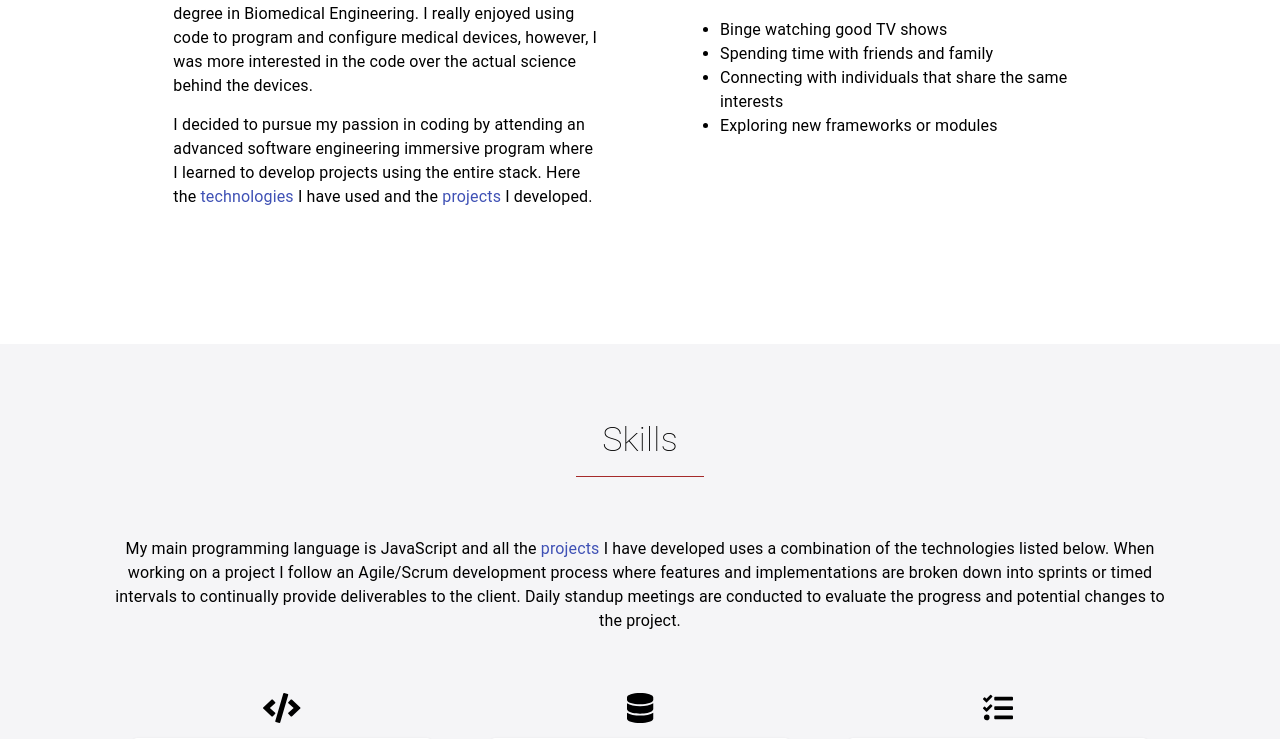
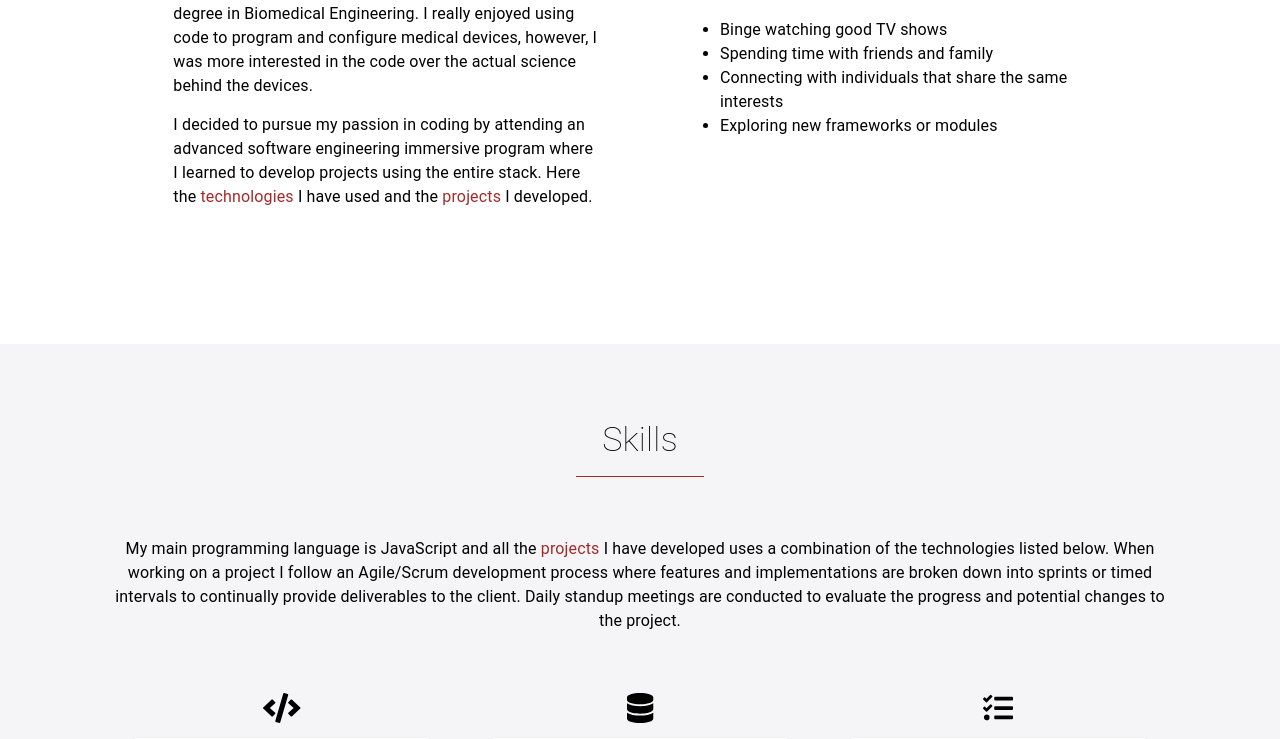
Before and after one commit to ericlus/portfolio, a React (Create React App) app in the folder client/: page / in a window 1280 px wide. Shown: the part 1067-1806 px from the top of the page. Built offline with nearby package versions, Linux system fonts and the light colour scheme; the HTML template or start-up script is replaced by a standard one.

Commit message:
Fixed some margin issues and added contact description

```diff
--- a/client/src/About.jsx
+++ b/client/src/About.jsx
@@ -35,8 +35,11 @@ const About = () => {
           I decided to pursue my passion in coding by attending an advanced
           software engineering immersive program where I learned to develop
           projects using the entire stack. Here the{" "}
-          <Link style={{ cursor: "pointer" }}>technologies</Link> I have used
-          and the <Link style={{ cursor: "pointer" }}>projects</Link> I
+          <Link style={{ cursor: "pointer", color: "brown" }}>
+            technologies
+          </Link>{" "}
+          I have used and the{" "}
+          <Link style={{ cursor: "pointer", color: "brown" }}>projects</Link> I
           developed.
         </Typography>
       </Grid>
--- a/client/src/Contact.jsx
+++ b/client/src/Contact.jsx
@@ -17,6 +17,11 @@ const Contact = () => {
           variant="middle"
           style={{ backgroundColor: "brown", margin: "auto", width: "10%" }}
         />
+        <Typography style={{ margin: "60px 250px 0px 250px" }}>
+          I am currently looking for a software engineering position where I can
+          learn and advance my skills to contribute growth and success towards
+          the company.
+        </Typography>
       </Grid>
     </Grid>
   );
--- a/client/src/HomeInfo.jsx
+++ b/client/src/HomeInfo.jsx
@@ -31,7 +31,11 @@ const HomeInfo = () => {
         </Typography>
 
         <div style={{ textAlign: "center", margin: "270px 0px 10px 0px" }}>
-          <Link href="#About" underline="none">
+          <Link
+            href="#About"
+            underline="none"
+            style={{ textDecoration: "none" }}
+          >
             <Typography style={{ color: "white" }}>Learn More</Typography>
             <ExpandMoreIcon
               style={{
--- a/client/src/NavigationBar.jsx
+++ b/client/src/NavigationBar.jsx
@@ -23,6 +23,9 @@ const useStyles = makeStyles(theme => ({
     color: "white",
     fontSize: "20px",
     fontWeight: "100"
+  },
+  link: {
+    textDecoration: "none"
   }
 }));
 
@@ -56,6 +59,7 @@ const NavigationBar = ({ changeView, view, navState }) => {
               href="#Home"
               underline="none"
               onClick={() => handleClick("HOME")}
+              style={{ textDecoration: "none" }}
             >
               <Typography variant="h5" className={classes.title}>
                 Eric Luu
@@ -63,12 +67,15 @@ const NavigationBar = ({ changeView, view, navState }) => {
             </Link>
           </div>
           <div
-            style={{ display: "flex", marginLeft: "auto", marginRight: "0" }}
+            style={{
+              display: "flex",
+              marginLeft: "auto",
+              marginRight: "0"
+            }}
           >
             <Link
               href="#About"
-              underline="none"
-              style={{ margin: "0px 15px" }}
+              style={{ margin: "0px 15px", textDecoration: "none" }}
               onClick={() => handleClick("ABOUT")}
             >
               <Typography
@@ -82,7 +89,7 @@ const NavigationBar = ({ changeView, view, navState }) => {
             <Link
               href="#Skills"
               underline="none"
-              style={{ margin: "0px 15px" }}
+              style={{ margin: "0px 15px", textDecoration: "none" }}
               onClick={() => handleClick("SKILLS")}
             >
               <Typography
@@ -96,7 +103,7 @@ const NavigationBar = ({ changeView, view, navState }) => {
             <Link
               href="#Projects"
               underline="none"
-              style={{ margin: "0px 15px" }}
+              style={{ margin: "0px 15px", textDecoration: "none" }}
               onClick={() => handleClick("PROJECTS")}
             >
               <Typography
@@ -110,7 +117,7 @@ const NavigationBar = ({ changeView, view, navState }) => {
             <Link
               href="#Contact"
               underline="none"
-              style={{ margin: "0px 15px" }}
+              style={{ margin: "0px 15px", textDecoration: "none" }}
               onClick={() => handleClick("CONTACT")}
             >
               <Typography
--- a/client/src/Projects.jsx
+++ b/client/src/Projects.jsx
@@ -76,6 +76,7 @@ const ClothesyModal = props => {
               return (
                 <Chip
                   key={chip.key}
+                  size="small"
                   label={chip.label}
                   style={{ margin: "3px" }}
                   variant="outlined"
@@ -84,11 +85,17 @@ const ClothesyModal = props => {
             })}
             <h5 style={{ marginTop: "15px" }}>About</h5>
             <p>
-              Cras mattis consectetur purus sit amet fermentum. Cras justo odio,
-              dapibus ac facilisis in, egestas eget quam. Morbi leo risus, porta
-              ac consectetur ac, vestibulum at eros.Cras mattis consectetur
-              purus sit amet fermentum. Cras justo odio, dapibus ac facilisis
-              eros.
+              Clothesy is a shopping application that mimics well known shopping
+              site's product information page. Clothesy is a project developed
+              in a group of 4 in which each member worked on a particular
+              section which includes, the product overview, related products,
+              question and answers, and reviews. Data was dynamically rendered
+              from a provided API.
+            </p>
+            <p>
+              I worked on the product overview section, which features an
+              interactive image carousel with selectable thumbnails reflecting
+              different product looks. To the right of the carousel
             </p>
           </Grid>
         </Grid>
@@ -127,6 +134,7 @@ const ClothesyAPIModal = props => {
               return (
                 <Chip
                   key={chip.key}
+                  size="small"
                   label={chip.label}
                   style={{ margin: "3px" }}
                   variant="outlined"
@@ -178,6 +186,7 @@ const AerolyModal = props => {
               return (
                 <Chip
                   key={chip.key}
+                  size="small"
                   label={chip.label}
                   style={{ margin: "3px" }}
                   variant="outlined"
--- a/client/src/Skills.jsx
+++ b/client/src/Skills.jsx
@@ -49,13 +49,13 @@ const Skills = () => {
         />
         <Typography style={{ margin: "60px 110px 0px 110px" }}>
           My main programming language is JavaScript and all the{" "}
-          <Link style={{ cursor: "pointer" }}>projects</Link> I have developed
-          uses a combination of the technologies listed below. When working on a
-          project I follow an Agile/Scrum development process where features and
-          implementations are broken down into sprints or timed intervals to
-          continually provide deliverables to the client. Daily standup meetings
-          are conducted to evaluate the progress and potential changes to the
-          project.
+          <Link style={{ cursor: "pointer", color: "brown" }}>projects</Link> I
+          have developed uses a combination of the technologies listed below.
+          When working on a project I follow an Agile/Scrum development process
+          where features and implementations are broken down into sprints or
+          timed intervals to continually provide deliverables to the client.
+          Daily standup meetings are conducted to evaluate the progress and
+          potential changes to the project.
         </Typography>
       </Grid>
 
```
